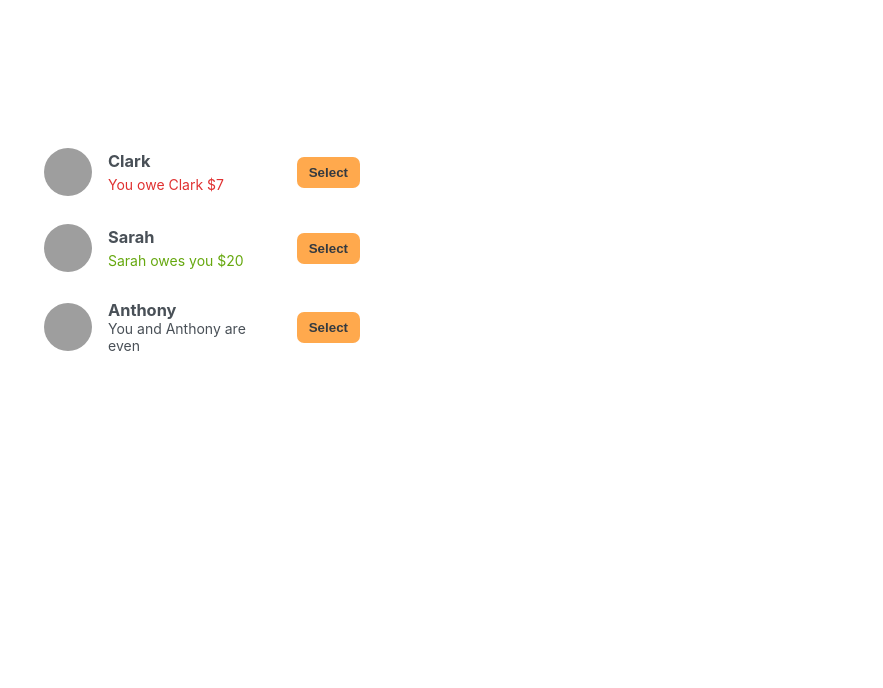
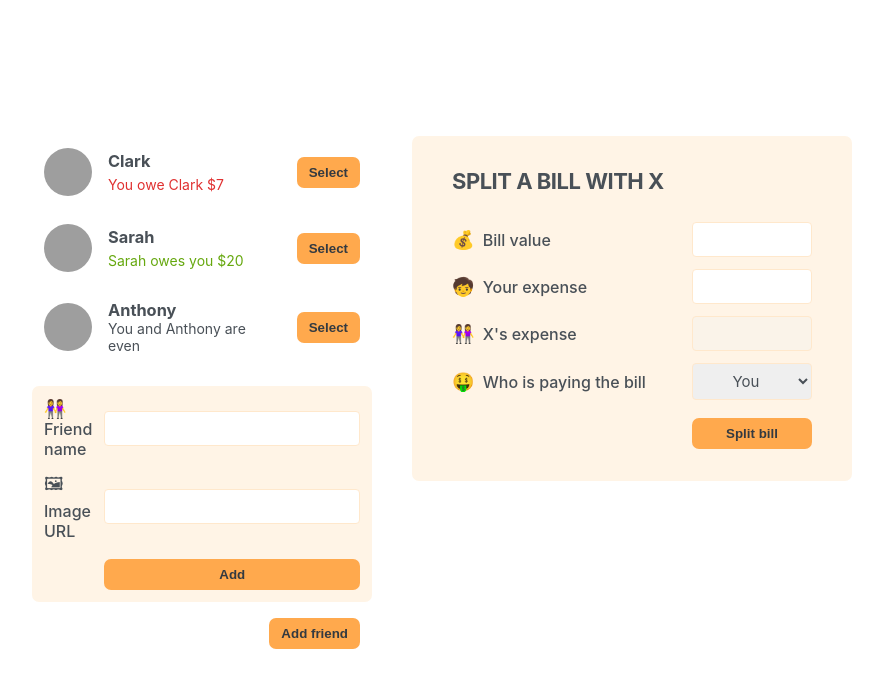
Before and after one commit to argalx/react-eat-n-split, a React (Create React App) app: page / in a window 1280 px wide. Shown: the top 688 px of the page, without its empty margins (198-1081 px from the left). Built offline with nearby package versions, Linux system fonts and the light colour scheme; grey boxes are pictures that could not be loaded.

Commit message:
Building the Static App: Forms

```diff
--- a/src/App.js
+++ b/src/App.js
@@ -24,8 +24,13 @@
   return (
     <div className="app">
       <div className="sidebar">
+        {/* // Friend list and form to add a new friend */}
         <FriendsList />
+        <FormAddFriend />
+        <Button>Add friend</Button>
       </div>
+      {/* // Split bill form */}
+      <FormSplitBill />
     </div>
   );
 }
@@ -66,7 +71,53 @@
         </p>
       )}
       {friend.balance === 0 && <p>You and {friend.name} are even</p>}
-      <button className="button">Select</button>
+      <Button>Select</Button>
     </li>
   );
 }
+
+// Component for the button used in various places
+function Button({ children }) {
+  return <button className="button">{children}</button>;
+}
+
+// Component to add a new friend
+function FormAddFriend() {
+  return (
+    <form className="form-add-friend">
+      <label>👭 Friend name</label>
+      <input type="text" />
+
+      <label>🖼 Image URL</label>
+      <input type="text" />
+
+      <Button>Add</Button>
+    </form>
+  );
+}
+
+// Component to split a bill with a friend
+function FormSplitBill() {
+  return (
+    <form className="form-split-bill">
+      <h2>Split a bill with X</h2>
+
+      <label>💰 Bill value</label>
+      <input type="text" />
+
+      <label>🧒 Your expense</label>
+      <input type="text" />
+
+      <label>👭 X's expense</label>
+      <input type="text" disabled />
+
+      <label>🤑 Who is paying the bill</label>
+      <select>
+        <option value="user">You</option>
+        <option value="friend">X</option>
+      </select>
+
+      <Button>Split bill</Button>
+    </form>
+  );
+}
```
